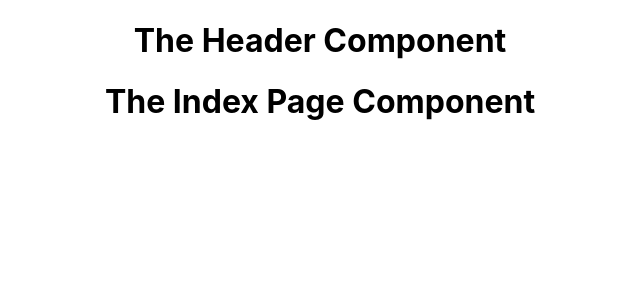
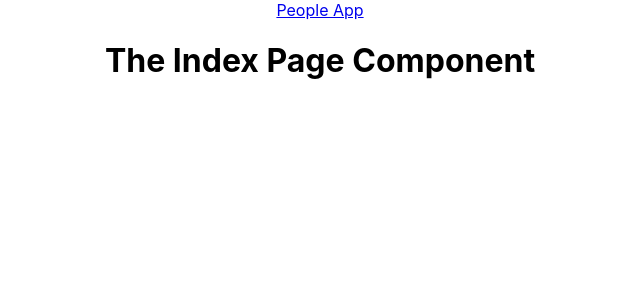
Before and after one commit to myDeveloperJourney/people-management-app, a React (Create React App) app: page / in a window 1280 px wide. Shown: the top 300 px of the page, without its empty margins (320-960 px from the left). Built offline with nearby package versions, Linux system fonts and the light colour scheme.

Commit message:
wip: defines nav

```diff
--- a/src/components/Header.js
+++ b/src/components/Header.js
@@ -1,5 +1,13 @@
+import { Link } from 'react-router-dom';
+
 function Header(props) {
-    return <h1>The Header Component</h1>;
+    return (
+        <nav className="nav">
+            <Link to="/">
+                <div>People App</div>
+            </Link>
+        </nav>
+    );
 }
 
 export default Header;
```
